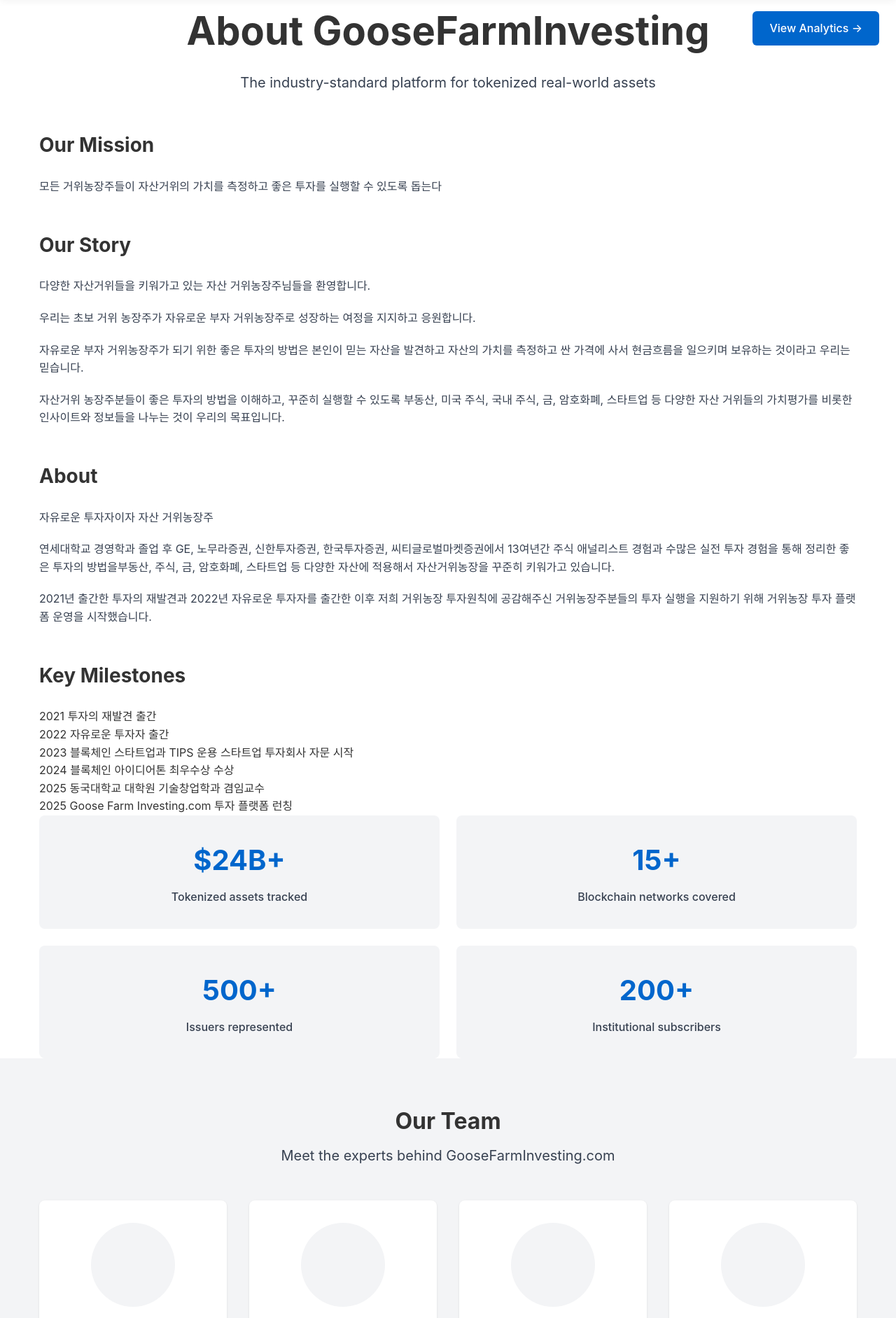
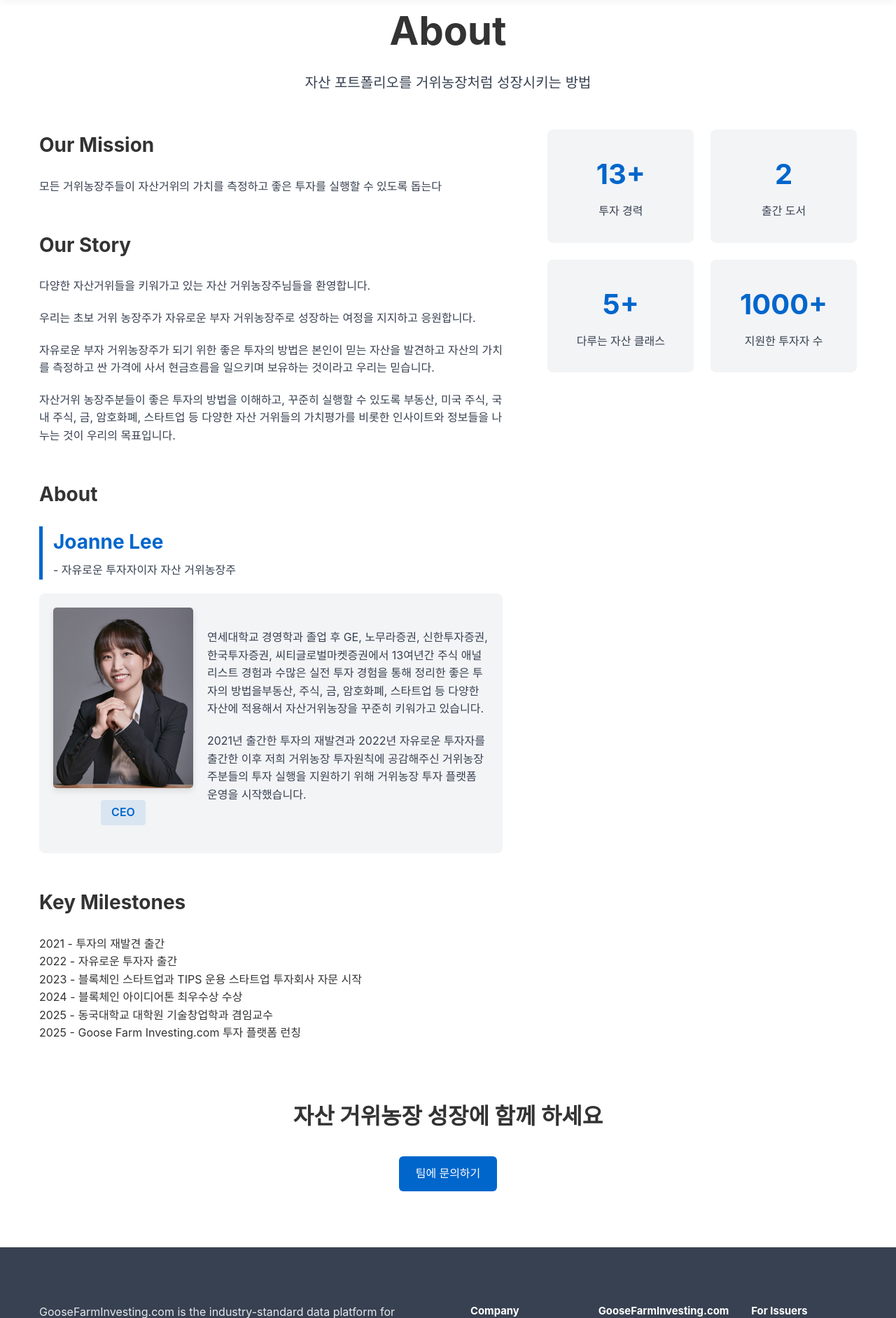
Before and after one commit to happybell80/s21_fastAPI_server, a FastAPI app: page /ko/about in a window 1280 px wide. Shown: the part 98-1981 px from the top of the page at 70% size. Run offline with FastAPI, Linux system fonts and the light colour scheme.

Commit message:
about pages

```diff
--- a/static/css/style.css
+++ b/static/css/style.css
@@ -607,7 +607,6 @@
 .cta-section {
     padding: 5rem 0;
     text-align: center;
-    background-color: var(--light-gray);
 }
 
 .cta-section h2 {
--- a/templates/ko/about.html
+++ b/templates/ko/about.html
@@ -2,17 +2,15 @@
 
         <section class="hero">
             <div class="container">
-                <div class="cta-button top-right">
-                    <a href="/analytics" class="btn">View Analytics →</a>
-                </div>
-                <h1>About GooseFarmInvesting</h1>
-                <p class="subtitle">The industry-standard platform for tokenized real-world assets</p>
+                <h1>About</h1>
+                <p class="subtitle">자산 포트폴리오를 거위농장처럼 성장시키는 방법</p>
 
             </div>
         </section>
 
         <section class="about-content">
             <div class="container">
+                <div class="about-grid">
                     <div class="about-text">
                         <h2>Our Mission</h2>
                         <p>모든 거위농장주들이 자산거위의 가치를 측정하고 좋은 투자를 실행할 수 있도록 돕는다</p>
@@ -26,98 +24,61 @@
 
                         <p>자산거위 농장주분들이 좋은 투자의 방법을 이해하고, 꾸준히 실행할 수 있도록 부동산, 미국 주식, 국내 주식, 금, 암호화폐, 스타트업 등 다양한 자산 거위들의 가치평가를 비롯한 인사이트와 정보들을 나누는 것이 우리의 목표입니다.</p>
 
+
                         <h2>About</h2>
-                    <p>자유로운 투자자이자 자산 거위농장주</p>
+                        <div style="border-left: 5px solid #0066cc; padding-left: 15px; margin-bottom: 20px;">
+                            <p style="font-size: 28px; font-weight: 700; color: #0066cc; margin-bottom: 5px;">Joanne Lee</p>
+                            <p>- 자유로운 투자자이자 자산 거위농장주</p>
+                        </div>
 
+                        <div style="display: flex; margin: 20px 0; align-items: center; gap: 20px; background-color: #f3f4f6; padding: 20px; border-radius: 8px;">
+                            <div style="text-align: center;">
+                                <img src="{{ url_for('static', path='img/joannelee_prof.jpg') }}" alt="Joanne Lee" style="width: 200px; height: auto; border-radius: 5px; box-shadow: 0 4px 8px rgba(0,0,0,0.1);">
+                                <p style="color: #0066cc; font-weight: 600; margin-top: 10px; background-color: rgba(0, 102, 204, 0.1); display: inline-block; padding: 5px 15px; border-radius: 4px;">CEO</p>
+                            </div>
+                            <div>
                                 <p>연세대학교 경영학과 졸업 후 GE, 노무라증권, 신한투자증권, 한국투자증권, 씨티글로벌마켓증권에서 13여년간 주식 애널리스트 경험과 수많은 실전 투자 경험을 통해 정리한 좋은 투자의 방법을부동산, 주식, 금, 암호화폐, 스타트업 등 다양한 자산에 적용해서 자산거위농장을 꾸준히 키워가고 있습니다.</p>
+                                <p>2021년 출간한 <a href="#">투자의 재발견</a>과 2022년 <a href="#">자유로운 투자자</a>를 출간한 이후 저희 거위농장 투자원칙에 공감해주신 거위농장주분들의 투자 실행을 지원하기 위해 거위농장 투자 플랫폼 운영을 시작했습니다.</p>
+                            </div>
+                        </div>
 
-                    <p>2021년 출간한 <a href="#">투자의 재발견</a>과 2022년 <a href="#">자유로운 투자자</a>를 출간한 이후 저희 거위농장 투자원칙에 공감해주신 거위농장주분들의 투자 실행을 지원하기 위해 거위농장 투자 플랫폼 운영을 시작했습니다.</p>
 
                         <h2>Key Milestones</h2>
                         <ul class="milestones">
-                        <li>2021 <a href="#">투자의 재발견</a> 출간</li>
-                        <li>2022 <a href="#">자유로운 투자자</a> 출간</li>
-                        <li>2023 블록체인 스타트업과 TIPS 운용 스타트업 투자회사 자문 시작</li>
-                        <li>2024 블록체인 아이디어톤 최우수상 수상</li>
-                        <li>2025 동국대학교 대학원 기술창업학과 겸임교수</li>
-                        <li>2025 Goose Farm Investing.com 투자 플랫폼 런칭</li>
+                            <li>2021 - <a href="#">투자의 재발견</a> 출간</li>
+                            <li>2022 - <a href="#">자유로운 투자자</a> 출간</li>
+                            <li>2023 - 블록체인 스타트업과 TIPS 운용 스타트업 투자회사 자문 시작</li>
+                            <li>2024 - 블록체인 아이디어톤 최우수상 수상</li>
+                            <li>2025 - 동국대학교 대학원 기술창업학과 겸임교수</li>
+                            <li>2025 - Goose Farm Investing.com 투자 플랫폼 런칭</li>
                         </ul>
                     </div>
                     <div class="about-stats">
                         <div class="stat-card">
-                        <h3>$24B+</h3>
-                        <p>Tokenized assets tracked</p>
+                            <h3>13+</h3>
+                            <p>투자 경력</p>
                         </div>
                         <div class="stat-card">
-                        <h3>15+</h3>
-                        <p>Blockchain networks covered</p>
+                            <h3>2</h3>
+                            <p>출간 도서</p>
                         </div>
                         <div class="stat-card">
-                        <h3>500+</h3>
-                        <p>Issuers represented</p>
+                            <h3>5+</h3>
+                            <p>다루는 자산 클래스</p>
                         </div>
                         <div class="stat-card">
-                        <h3>200+</h3>
-                        <p>Institutional subscribers</p>
+                            <h3>1000+</h3>
+                            <p>지원한 투자자 수</p>
                         </div>
                     </div>
-            </div>
-        </section>
-
-        <section class="team">
-            <div class="container">
-                <h2>Our Team</h2>
-                <p class="section-subtitle">Meet the experts behind GooseFarmInvesting.com</p>
-
-                <div class="team-grid">
-                    <div class="team-member">
-                        <div class="member-photo"></div>
-                        <h3>Sarah Chen</h3>
-                        <p class="member-title">CEO & Co-founder</p>
-                        <p class="member-bio">Former investment banker with 15 years of experience in capital markets. Led tokenization initiatives at Goldman Sachs before founding GooseFarmInvesting.com.</p>
-                    </div>
-                    <div class="team-member">
-                        <div class="member-photo"></div>
-                        <h3>Marcus Johnson</h3>
-                        <p class="member-title">CTO & Co-founder</p>
-                        <p class="member-bio">Blockchain developer since 2015. Previously led engineering at a major DeFi protocol and contributed to multiple Ethereum improvement proposals.</p>
-                    </div>
-                    <div class="team-member">
-                        <div class="member-photo"></div>
-                        <h3>Elena Rodriguez</h3>
-                        <p class="member-title">Head of Research</p>
-                        <p class="member-bio">PhD in Financial Economics with expertise in asset tokenization. Published author and speaker on the intersection of traditional finance and blockchain technology.</p>
-                    </div>
-                    <div class="team-member">
-                        <div class="member-photo"></div>
-                        <h3>David Park</h3>
-                        <p class="member-title">Head of Data Science</p>
-                        <p class="member-bio">Former lead data scientist at Bloomberg. Specializes in financial data modeling and on-chain analytics with over 10 years of experience.</p>
-                    </div>
-                </div>
-            </div>
-        </section>
-
-        <section class="partners">
-            <div class="container">
-                <h2>Our Partners</h2>
-                <p class="section-subtitle">Working with industry leaders to advance tokenization</p>
-
-                <div class="partners-grid">
-                    <div class="partner-logo">Partner 1</div>
-                    <div class="partner-logo">Partner 2</div>
-                    <div class="partner-logo">Partner 3</div>
-                    <div class="partner-logo">Partner 4</div>
-                    <div class="partner-logo">Partner 5</div>
-                    <div class="partner-logo">Partner 6</div>
                 </div>
             </div>
         </section>
 
         <section class="cta-section">
             <div class="container">
-                <h2>Join us in shaping the future of asset tokenization</h2>
-                <a href="/contact" class="btn">Contact Our Team</a>
+                <h2>자산 거위농장 성장에 함께 하세요</h2>
+                <a href="/contact" class="btn">팀에 문의하기</a>
             </div>
         </section>
 
```
Also changed, not shown: templates/about.html (+17 -57 lines), static/img/joannelee_prof.jpg (renamed from static/KakaoTalk_20250521_163034195.jpg). Lines whose indentation alone changed are shown as unchanged.
